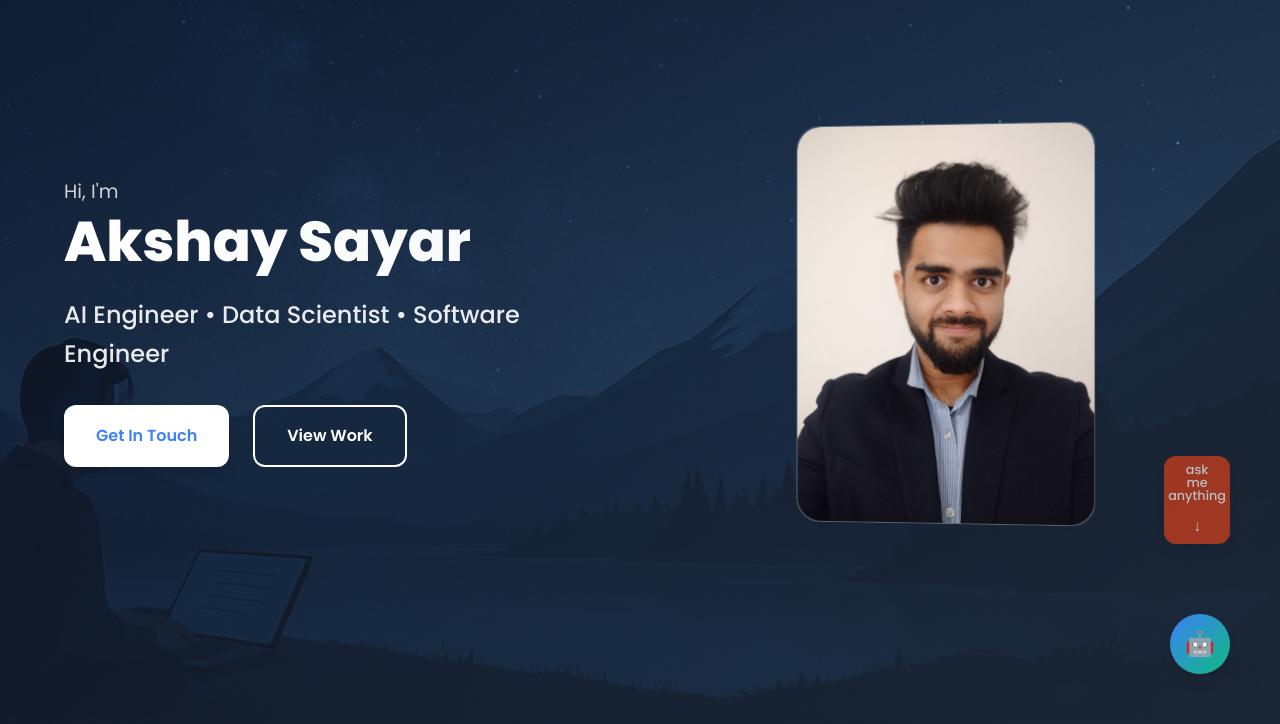
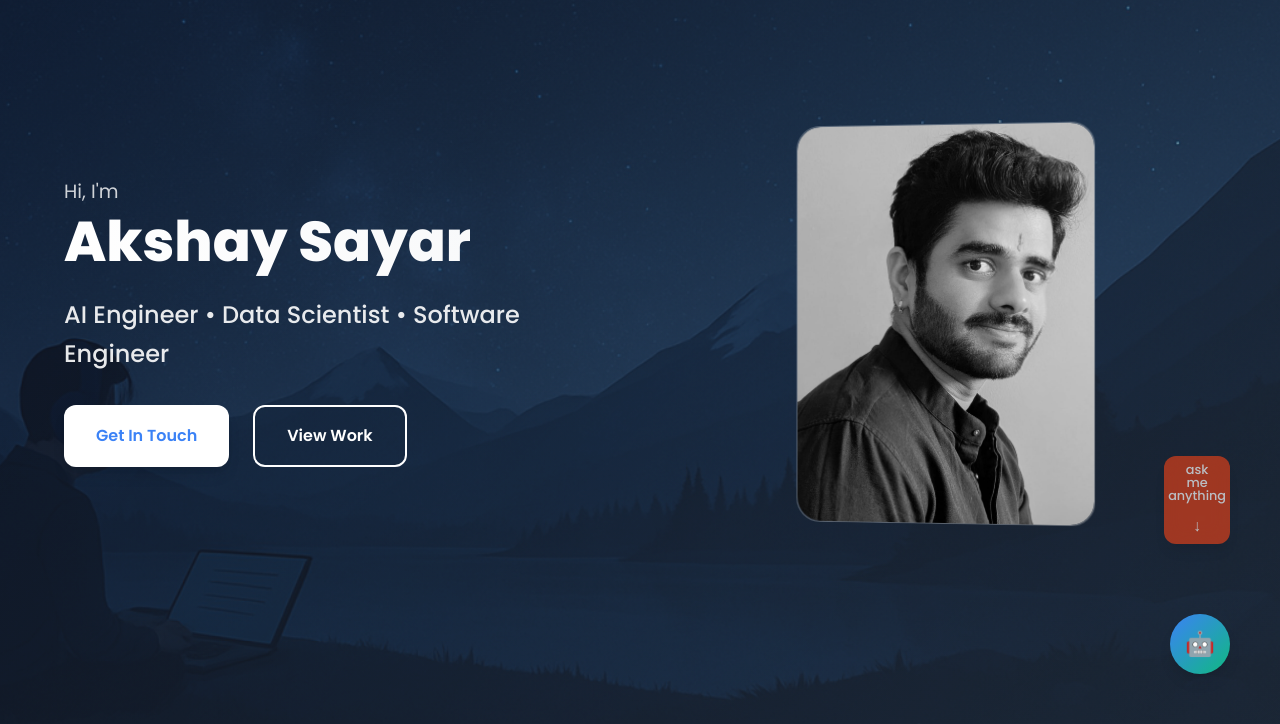
Before and after one commit to akshaysayar/akshaysayar, a plain HTML site: page index.html in a window 1280 px wide. Shown: the part 76-800 px from the top of the page. Drawn offline with Linux system fonts and the light colour scheme.

Commit message:
update dp

```diff
--- a/index.html
+++ b/index.html
@@ -62,7 +62,7 @@
                 <div class="hero-visual">
                     <div class="hero-card">
                         <div class="profile-image">
-                            <img src="images/formal_dp_blazer.jpg" alt="Akshay Sayar" class="profile-photo">
+                            <img src="images/balcknwhite.jpg" alt="Akshay Sayar" class="profile-photo">
                         </div>
                     </div>
                 </div>
```
Also changed, not shown: images/balcknwhite.jpg (added).
